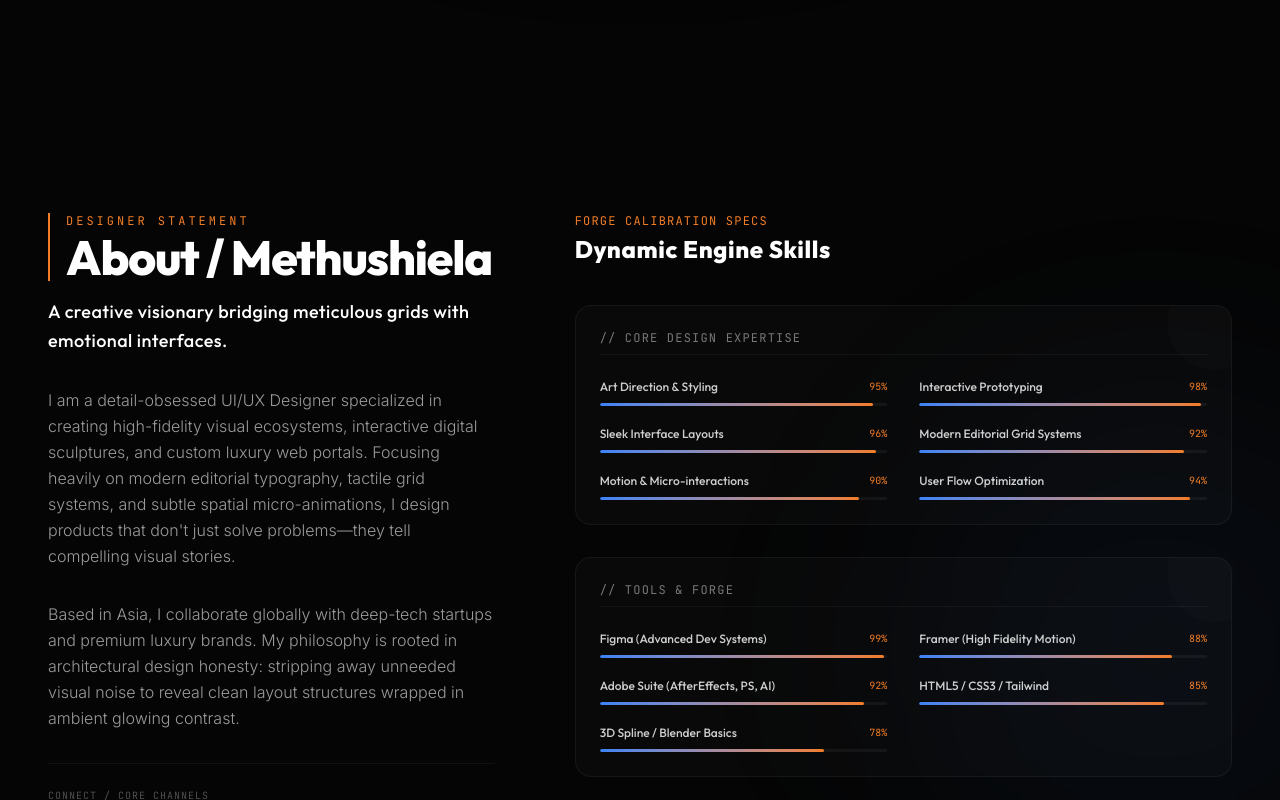
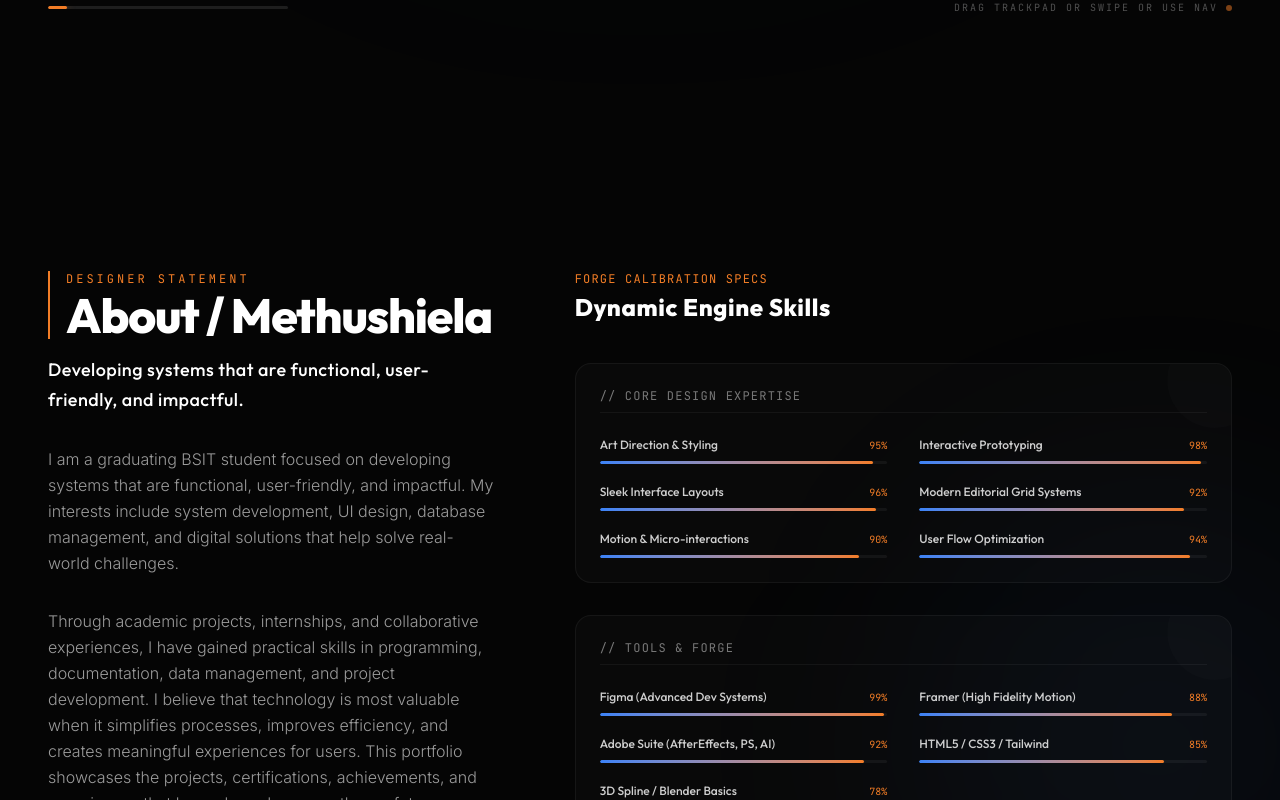
Before and after one commit to kevincaidic/alexa, a React (Vite) app: page / in a window 1280 px wide. Shown: the part 2000-2800 px from the top of the page. Built offline with nearby package versions, Linux system fonts and the light colour scheme.

Commit message:
contents

```diff
--- a/src/components/HeroSection.tsx
+++ b/src/components/HeroSection.tsx
@@ -121,7 +121,7 @@ export default function HeroSection() {
             className="text-white/60 md:text-lg max-w-xl mb-10 font-sans font-light leading-relaxed"
             id="hero-desc-para"
           >
-            Hi, I'm <span className="text-white font-medium">Methushiela Alexa</span>. I engineer custom high-fidelity digital interfaces, micro-motion frameworks, and luxurious visual grids for people who value precision and detail.
+            Hi, I'm <span className="text-white font-medium">Methushiela Alexa</span>. I am a graduating BSIT student passionate about system development, UI design, and technology-driven solutions. I enjoy transforming ideas into functional applications while continuously learning and growing in the field of information technology.
           </motion.p>
 
           {/* Interactive Magnetic Trigger Buttons */}
--- a/src/data.ts
+++ b/src/data.ts
@@ -2,11 +2,11 @@ import { Project, ExperienceItem, SkillCategory, CertificateItem, ExplorationIte
 
 export const PORTFOLIO_OWNER = {
   name: "Methushiela Alexa Cagaanan",
-  role: "Lead UI/UX Designer",
-  subtitle: "Designing Experiences That Feel Effortless and Memorable",
-  bioHeadline: "A creative visionary bridging meticulous grids with emotional interfaces.",
-  bioParagraph1: "I am a detail-obsessed UI/UX Designer specialized in creating high-fidelity visual ecosystems, interactive digital sculptures, and custom luxury web portals. Focusing heavily on modern editorial typography, tactile grid systems, and subtle spatial micro-animations, I design products that don't just solve problems—they tell compelling visual stories.",
-  bioParagraph2: "Based in Asia, I collaborate globally with deep-tech startups and premium luxury brands. My philosophy is rooted in architectural design honesty: stripping away unneeded visual noise to reveal clean layout structures wrapped in ambient glowing contrast.",
+  role: "Aspiring IT Professional",
+  subtitle: "Passionate About Technology, Innovation, and Continuous Learning",
+  bioHeadline: "Developing systems that are functional, user-friendly, and impactful.",
+  bioParagraph1: "I am a graduating BSIT student focused on developing systems that are functional, user-friendly, and impactful. My interests include system development, UI design, database management, and digital solutions that help solve real-world challenges.",
+  bioParagraph2: "Through academic projects, internships, and collaborative experiences, I have gained practical skills in programming, documentation, data management, and project development. I believe that technology is most valuable when it simplifies processes, improves efficiency, and creates meaningful experiences for users. This portfolio showcases the projects, certifications, achievements, and experiences that have shaped my growth as a future information technology professional.",
   portraitUrl: "/Profile/meto.jpg",
   email: "cagaanan.methushielaalexa@dnsc.edu.ph",
   socials: [
```
